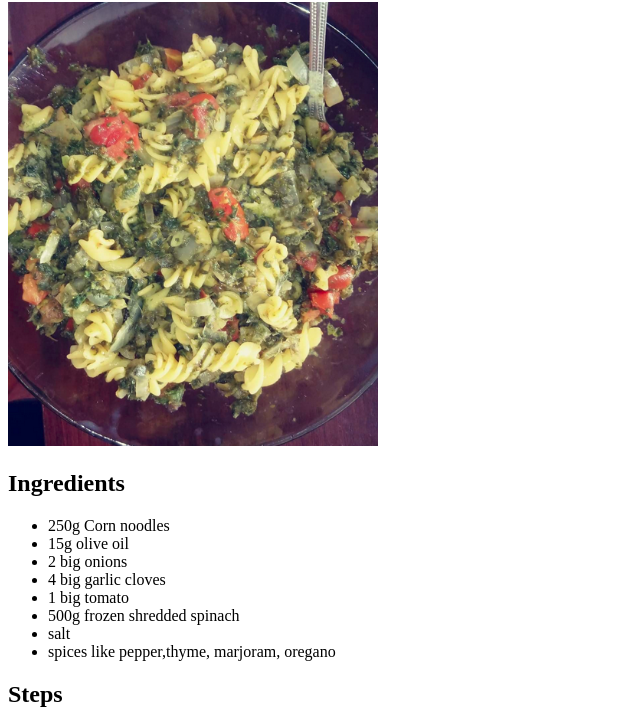
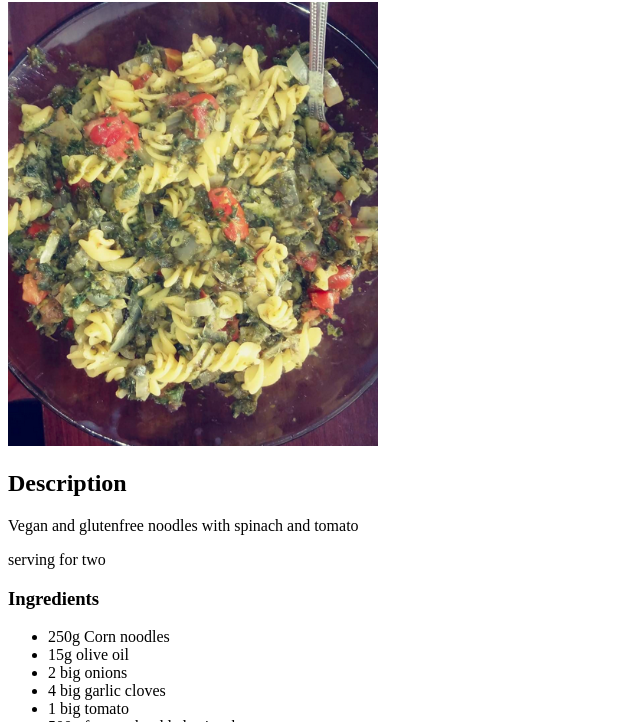
Before and after one commit to JasiuKraweznik/odin-recipes, a plain HTML site: page recipes/nws/nws.html in a window 1280 px wide. Shown: the part 78-800 px from the top of the page, without its empty margins (0-640 px from the left). Drawn offline with Linux system fonts and the light colour scheme.

Commit message:
add recipes/

```diff
--- a/recipes/nws/nws.html
+++ b/recipes/nws/nws.html
@@ -9,7 +9,10 @@
 <body>
     <h1>Noodles with spinach</h1>
     <img src="nws.jpg" width="370">
-    <h2>Ingredients</h2>
+    <h2>Description</h2>
+    <p>Vegan and glutenfree noodles with spinach and tomato</p>
+    <p>serving for two</p>
+    <h3>Ingredients</h3>
     <ul>
         <li>250g Corn noodles</li>
         <li>15g olive oil</li>
@@ -20,7 +23,7 @@
         <li>salt</li>
         <li>spices like pepper,thyme, marjoram, oregano</li>
     </ul>
-    <h2>Steps</h2>
+    <h3>Steps</h3>
     <ol>
         <li>boil water in a pot</li>
         <li>salt water to get flavor </li>
```
Also changed, not shown: recipes/fwm/fwm.html (+5 -2 lines), recipes/pc/pc.html (+5 -2 lines), 1 other file.
